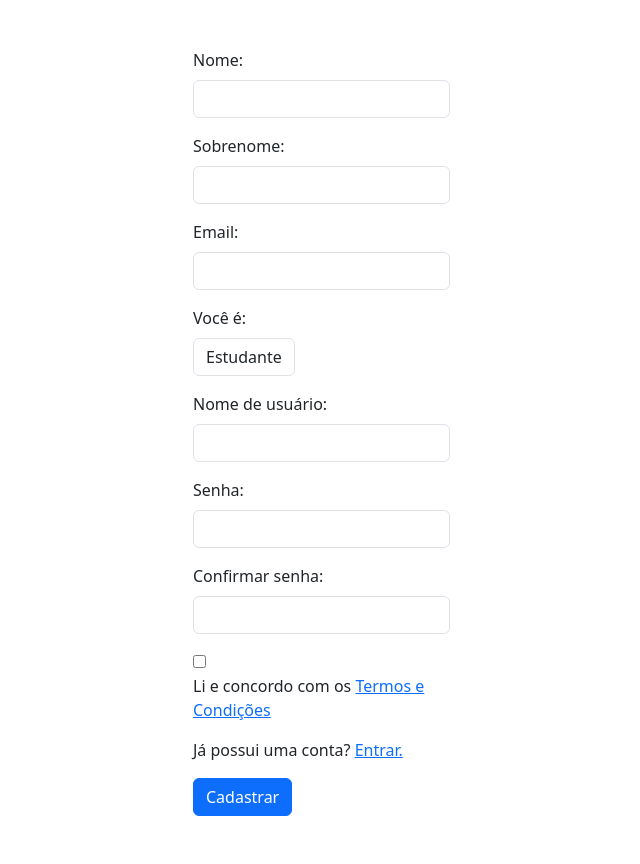
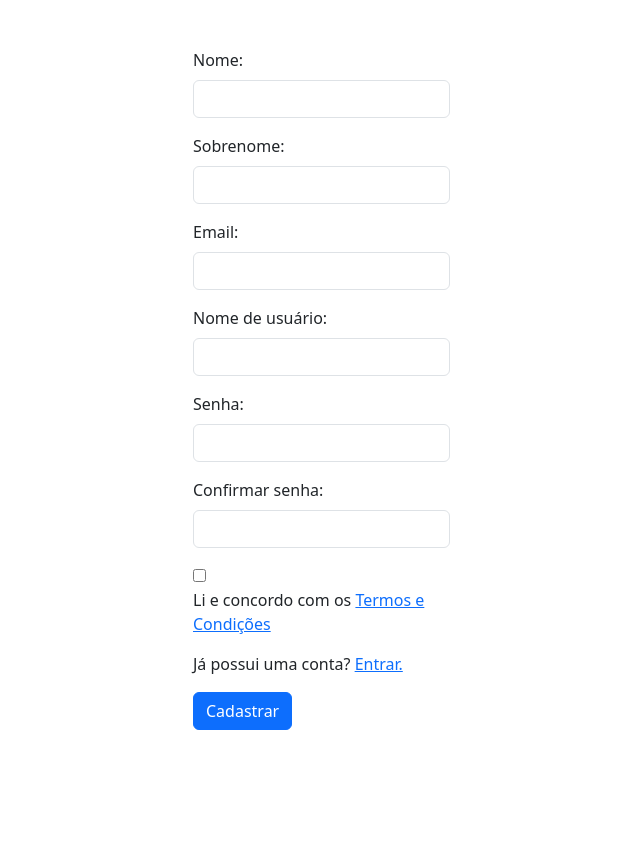
Before and after one commit to GDDev/jubilant-system, a Flask app: page /auth/cadastrar in a window 1280 px wide. Shown: the whole page, without its empty margins (295-935 px from the left). After the commit the page ends 730 px from the top, so only its background shows below. Run offline with Flask 3, Linux system fonts and the light colour scheme; some libraries are stand-ins or nearby versions.

Commit message:
Remove unnecessary field from sign up form

```diff
--- a/project/auth/forms/sign_up_form.py
+++ b/project/auth/forms/sign_up_form.py
@@ -13,9 +13,6 @@ class SignUpForm(FlaskForm):
     email = EmailField('Email:', validators=[
         DataRequired('Preencha este campo.'),
         Email('Digite um email válido.')
-    ])
-    role = SelectField('Você é:', choices=[
-        ('student', 'Estudante'), ('professor', 'Professor')
     ])
     username = StringField('Nome de usuário:', validators=[
         DataRequired('Preencha este campo.')
--- a/project/auth/templates/signup.html
+++ b/project/auth/templates/signup.html
@@ -31,7 +31,6 @@
         {{ render_field(form.name) }}
         {{ render_field(form.surname) }}
         {{ render_field(form.email) }}
-        {{ render_field(form.role) }}
         {{ render_field(form.username) }}
         {{ render_field(form.pwd) }}
         {{ render_field(form.pwd2) }}
```
